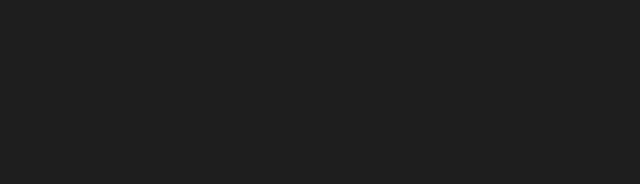
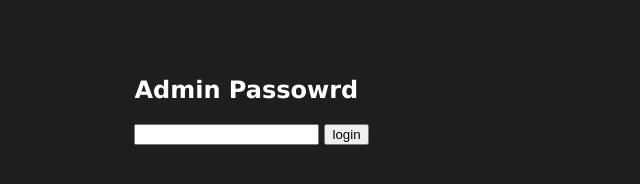
Before and after one commit to villevilli/remoteMcWebserver, a website: page http/index.html in a window 1280 px wide. Shown: the whole page, without its empty margins (0-640 px from the left). Drawn offline with Linux system fonts and the light colour scheme.

Commit message:
added content to the index.html file since wave couldnt do it himself fast

```diff
--- a/http/index.html
+++ b/http/index.html
@@ -9,7 +9,9 @@
     <script src="script/main.js"></script>
     <html>
     <div class="main">
-
+        <h2>Admin Passowrd</h2>
+        <input type="password" id="password">
+        <input type="button" name="login" id="login" value="login">
     </div>
     </html>
 </body>
--- a/http/stylesheet.css
+++ b/http/stylesheet.css
@@ -1,5 +1,9 @@
 html{
     background-color: rgb(30, 30, 30);
+    color: white;
+    font-family: Verdana, Geneva, Tahoma, sans-serif;
+}
+h2{
 
 }
 .log{
```
